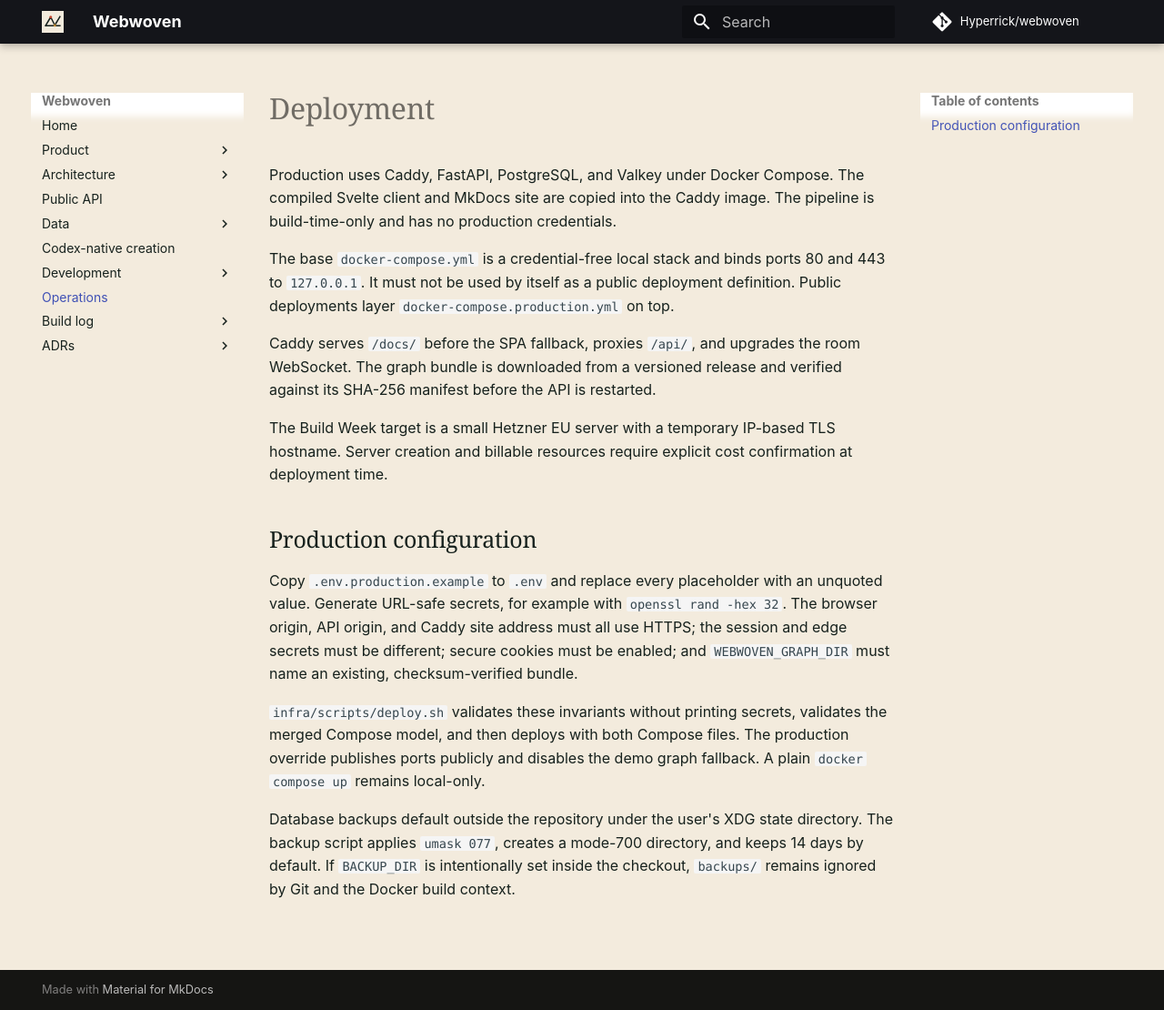
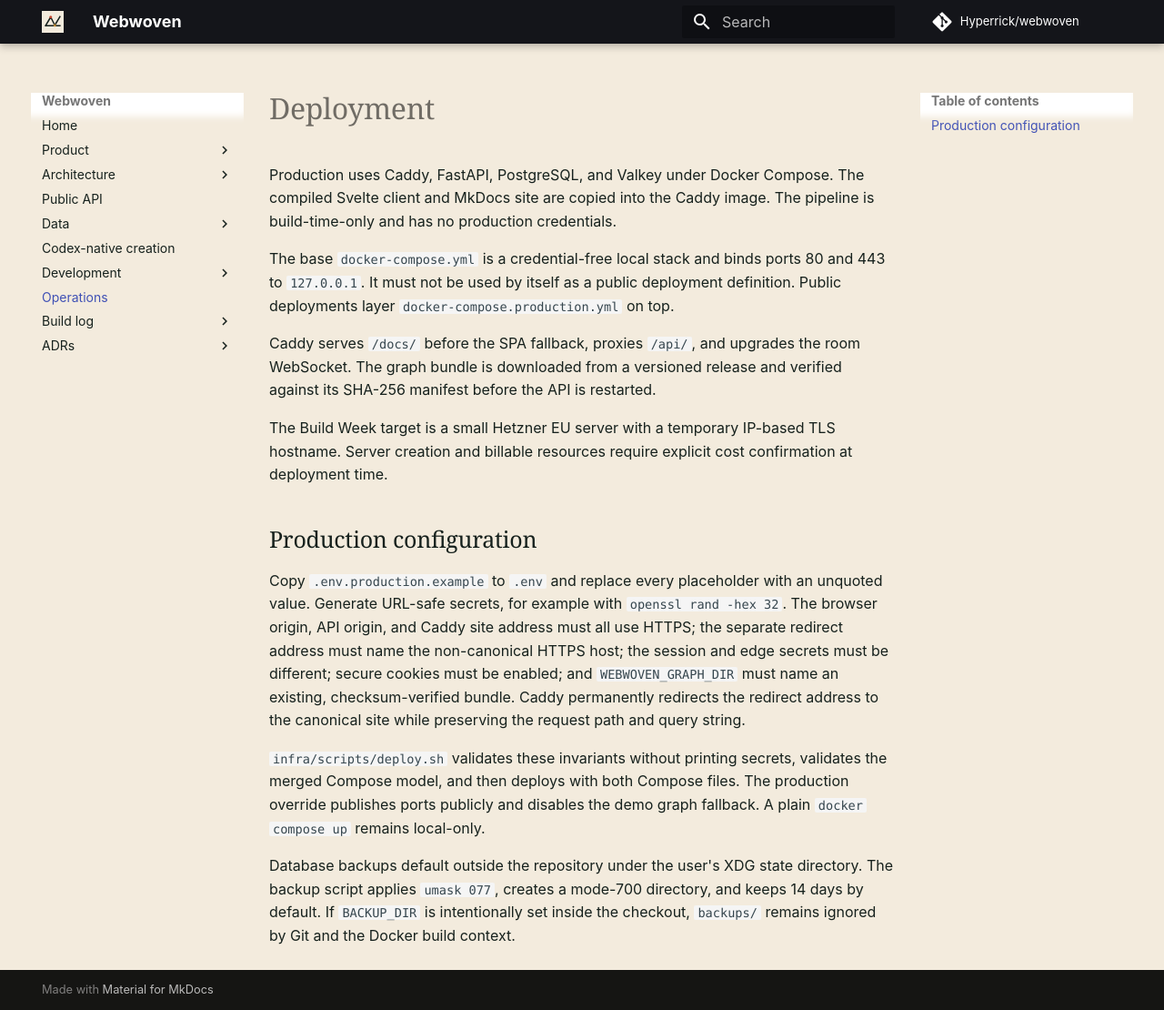
Before and after one commit to Hyperrick/webwoven, an MkDocs documentation site: the page built from docs/operations/deployment.md, in a window 1280 px wide and 1110 px high. Shown: the whole window at 91% size. Built offline with MkDocs 1.6.1 and Material for MkDocs 9.7.7, drawn with Linux system fonts in a browser that asks for light colours; comment, search, counter and statistics services are not loaded.

Commit message:
ops: prepare production domain deployment

```diff
--- a/docker-compose.production.yml
+++ b/docker-compose.production.yml
@@ -18,6 +18,7 @@ services:
   caddy:
     environment:
       WEBWOVEN_SITE_ADDRESS: ${WEBWOVEN_SITE_ADDRESS:?Set the public HTTPS site address in .env}
+      WEBWOVEN_REDIRECT_ADDRESS: ${WEBWOVEN_REDIRECT_ADDRESS:?Set the public HTTPS redirect address in .env}
     ports: !override
       - "${WEBWOVEN_HTTP_PORT:-80}:80"
       - "${WEBWOVEN_HTTPS_PORT:-443}:443"
--- a/docker-compose.yml
+++ b/docker-compose.yml
@@ -62,6 +62,7 @@ services:
       dockerfile: infra/caddy/Dockerfile
     environment:
       WEBWOVEN_SITE_ADDRESS: ${WEBWOVEN_SITE_ADDRESS:-http://localhost}
+      WEBWOVEN_REDIRECT_ADDRESS: ${WEBWOVEN_REDIRECT_ADDRESS:-http://redirect.invalid}
     ports:
       - "${WEBWOVEN_BIND_ADDRESS:-127.0.0.1}:${WEBWOVEN_HTTP_PORT:-80}:80"
       - "${WEBWOVEN_BIND_ADDRESS:-127.0.0.1}:${WEBWOVEN_HTTPS_PORT:-443}:443"
--- a/docs/operations/deployment.md
+++ b/docs/operations/deployment.md
@@ -19,8 +19,10 @@ creation and billable resources require explicit cost confirmation at deployment
 
 Copy `.env.production.example` to `.env` and replace every placeholder with an unquoted value.
 Generate URL-safe secrets, for example with `openssl rand -hex 32`. The browser origin, API origin,
-and Caddy site address must all use HTTPS; the session and edge secrets must be different; secure
-cookies must be enabled; and `WEBWOVEN_GRAPH_DIR` must name an existing, checksum-verified bundle.
+and Caddy site address must all use HTTPS; the separate redirect address must name the non-canonical
+HTTPS host; the session and edge secrets must be different; secure cookies must be enabled; and
+`WEBWOVEN_GRAPH_DIR` must name an existing, checksum-verified bundle. Caddy permanently redirects
+the redirect address to the canonical site while preserving the request path and query string.
 
 `infra/scripts/deploy.sh` validates these invariants without printing secrets, validates the merged
 Compose model, and then deploys with both Compose files. The production override publishes ports
```
Also changed, not shown: docs/build-log/2026-07-17.md (+8 -0 lines), 5 other files.
